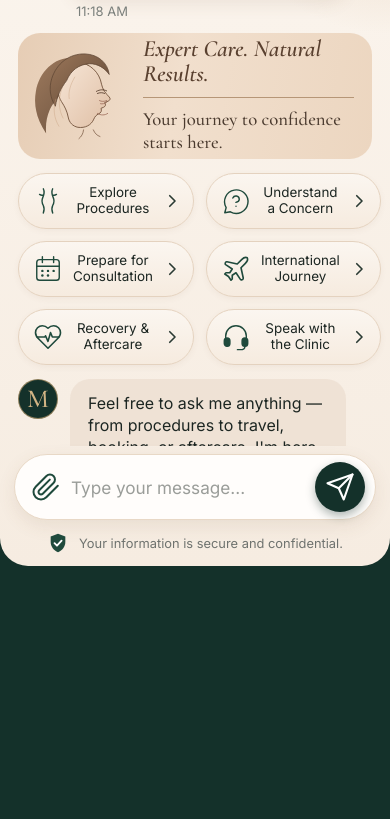
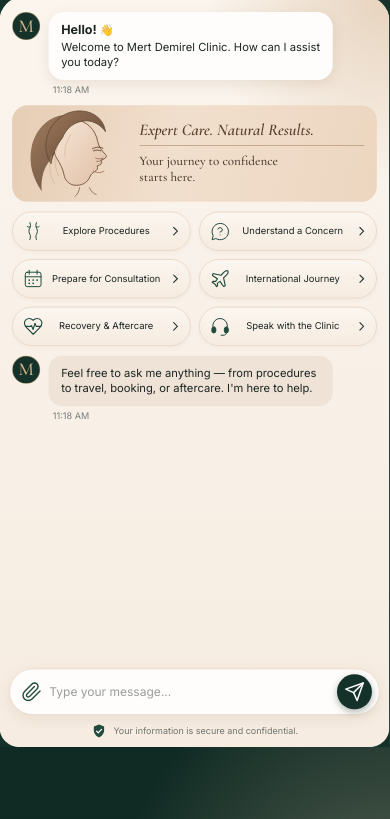
Before and after one commit to Nazeer247/Mert-Demirel-ai, a plain HTML site: page frontend/index.html in a window 390 px wide. Shown: the part 278-1097 px from the top of the page. Before the commit the page ends 844 px from the top, so only its background shows below. Drawn offline with nearby package versions, Linux system fonts and the light colour scheme.

Commit message:
Reduce interface visual zoom and preserve full-screen fit

```diff
--- a/frontend/styles.css
+++ b/frontend/styles.css
@@ -85,3 +85,24 @@ body{font-family:var(--sans);color:var(--text);background:var(--green-800);-webk
  .status-text{font-size:11px;margin-right:0}
  .close-btn svg{width:23px;height:23px}
 }
+
+
+/* Compact 30% visual zoom reduction while keeping the chat full-screen */
+.stage{overflow:hidden}
+@media(max-width:519px){
+ .widget{
+   width:142.86%;
+   max-width:686px;
+   height:142.86dvh;
+   transform:scale(.7);
+   transform-origin:center center;
+   flex:0 0 auto;
+ }
+}
+@media(min-width:520px){
+ .widget{
+   transform:scale(.88);
+   transform-origin:center center;
+ }
+}
+.banner__art{object-fit:contain;object-position:left center}
```
